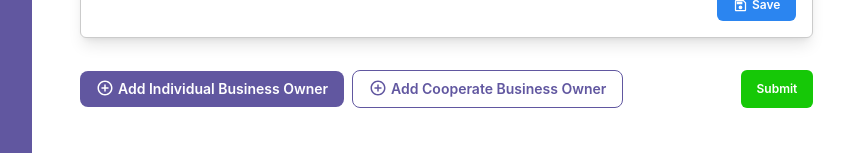
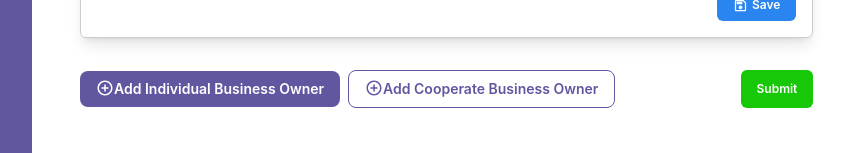
Before and after one commit to whitegatesolutions001/Frontend-, a Next.js app: page /new-registration/business-name-registration in a window 1280 px wide. Shown: the part 1117-1270 px from the top of the page, without its empty margins (256-1100 px from the left). Built offline with nearby package versions, Linux system fonts and the light colour scheme.

Commit message:
select input and button alignment

```diff
--- a/components/modules/name-and-business-reg-module/particulars-form.tsx
+++ b/components/modules/name-and-business-reg-module/particulars-form.tsx
@@ -170,11 +170,11 @@ export const BusinessRegistrationParticularsForm = () : JSX.Element => {
                 </div>
                <section className='grid  md:grid-cols-2 gap-2 my-8'>
                     <div className='text-sm flex flex-col md:flex-row items-center gap-2 w-auto'>
-                        <button className='w-full md:w-fit text-white flex justify-center md:justify-around font-semibold gap-1 bg-[#6157A0] rounded-lg outline-none px-4 py-2'>
+                        <button className='w-full md:w-fit text-white flex justify-center md:justify-around font-semibold gap-y-4 bg-[#6157A0] rounded-lg outline-none px-4 py-2'>
                             <ControlPointRoundedIcon sx={{fontSize : '18px'}}/>
                             Add&nbsp;Individual&nbsp;Business&nbsp;Owner
                         </button>
-                        <button className='w-full md:w-fit text-[#6157A0] flex justify-center md:justify-around font-semibold rounded-lg px-4 py-2 gap-1 bg-white border border-[#6157A0] outline-none'>
+                        <button className='w-full md:w-fit text-[#6157A0] flex justify-center md:justify-around font-semibold rounded-lg px-4 py-2 gap-y-4 bg-white border border-[#6157A0] outline-none'>
                             <ControlPointRoundedIcon sx={{fontSize : '18px'}}/>
                             Add&nbsp;Cooperate&nbsp;Business&nbsp;Owner
                         </button>
```
